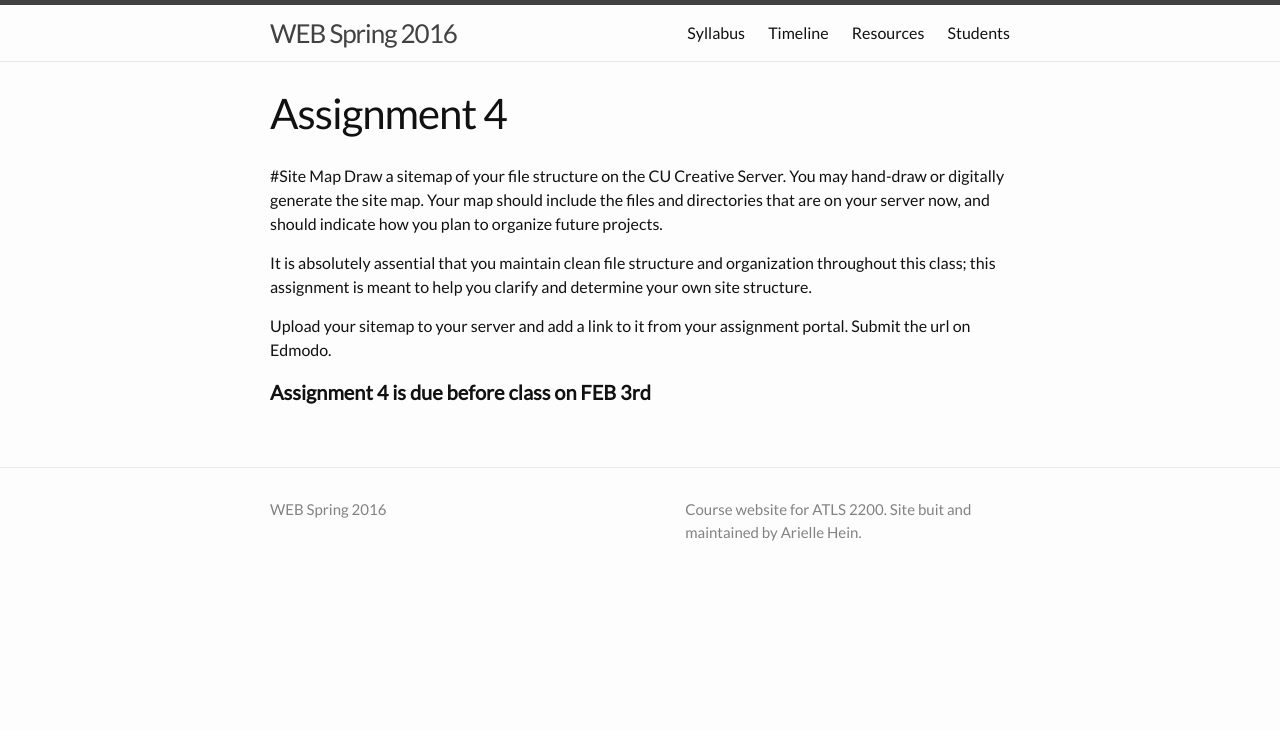
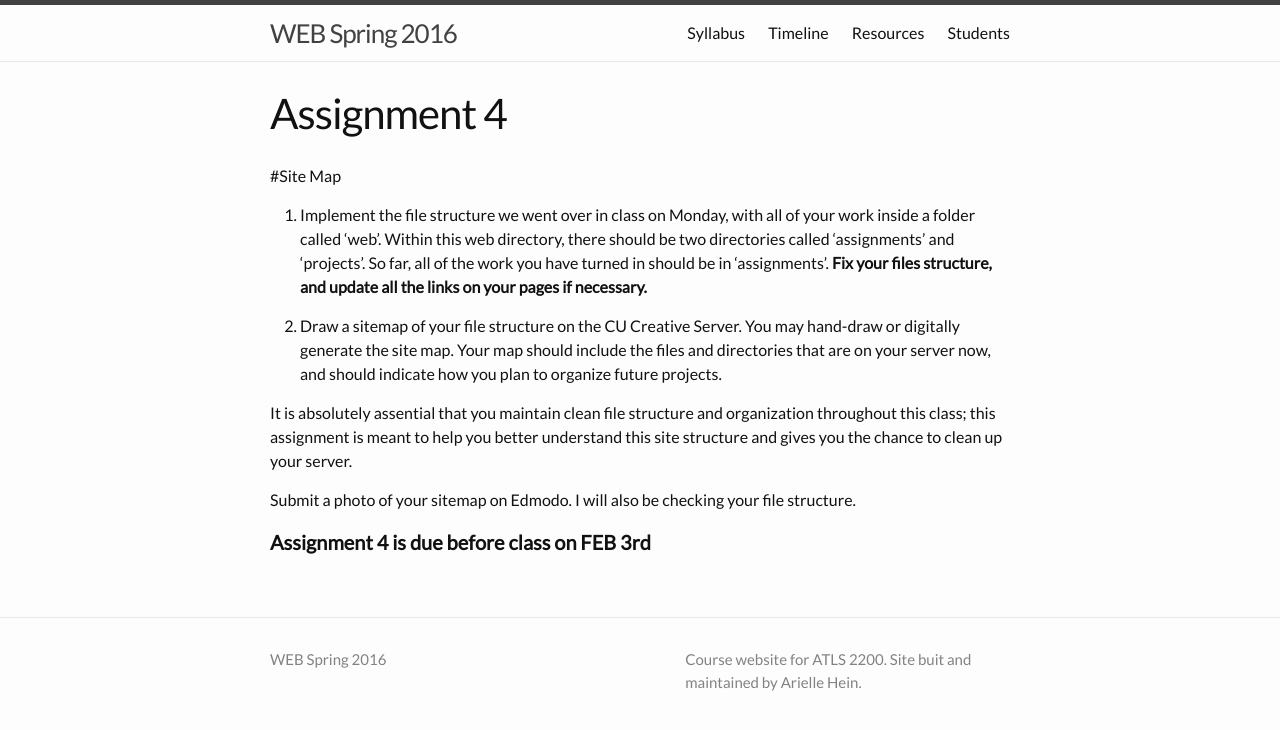
Before and after one commit to coloringchaos/web-spring-16, a Jekyll site: the page built from assignments/assignment-4.md, in a window 1280 px wide. Shown: the top 730 px of the page. Built offline with Jekyll 4.4.1, drawn with Linux system fonts in a browser that asks for light colours.

Commit message:
updating assignment

```diff
--- a/assignments/assignment-4.md
+++ b/assignments/assignment-4.md
@@ -5,10 +5,12 @@ permalink: /assignment-4/
 ---
 
 #Site Map
-Draw a sitemap of your file structure on the CU Creative Server. You may hand-draw or digitally generate the site map. Your map should include the files and directories that are on your server now, and should indicate how you plan to organize future projects.
+1. Implement the file structure we went over in class on Monday, with all of your work inside a folder called 'web'. Within this web directory, there should be two directories called 'assignments' and 'projects'. So far, all of the work you have turned in should be in 'assignments'. **Fix your files structure, and update all the links on your pages if necessary.**
 
-It is absolutely assential that you maintain clean file structure and organization throughout this class; this assignment is meant to help you clarify and determine your own site structure.
+2. Draw a sitemap of your file structure on the CU Creative Server. You may hand-draw or digitally generate the site map. Your map should include the files and directories that are on your server now, and should indicate how you plan to organize future projects.
 
-Upload your sitemap to your server and add a link to it from your assignment portal. Submit the url on Edmodo.
+It is absolutely assential that you maintain clean file structure and organization throughout this class; this assignment is meant to help you better understand this site structure and gives you the chance to clean up your server.
+
+Submit a photo of your sitemap on Edmodo. I will also be checking your file structure.
 
 ####  **Assignment 4 is due before class on FEB 3rd**
```
